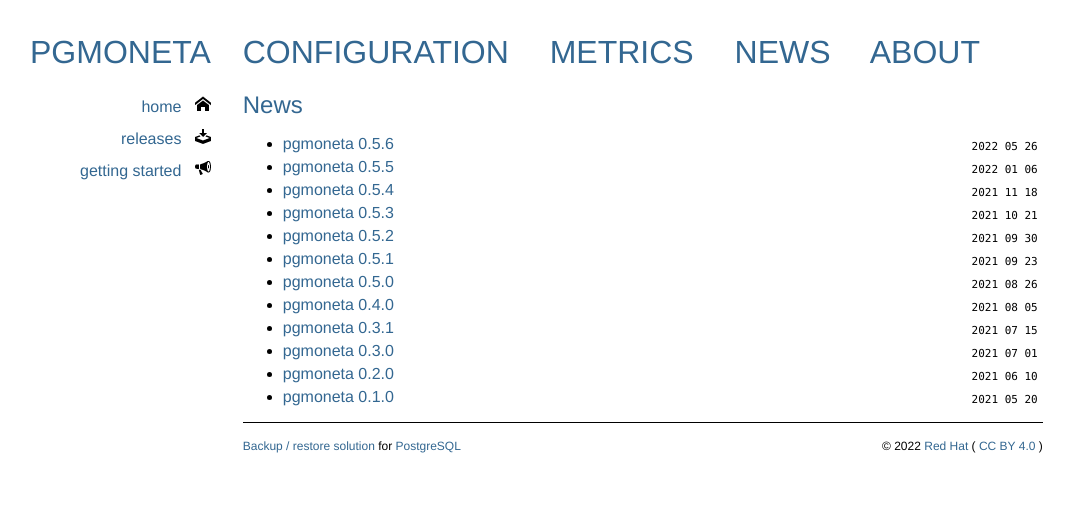
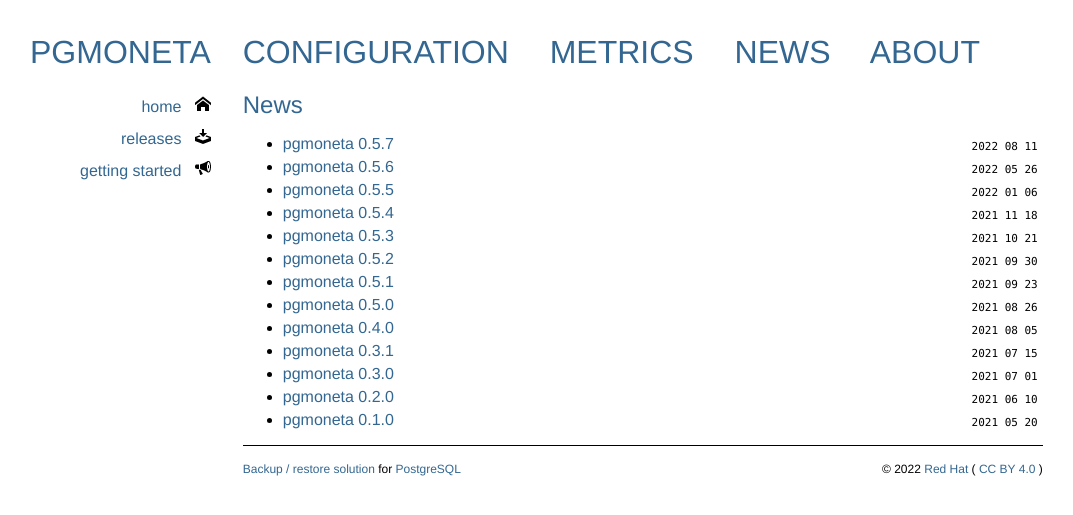
Before and after one commit to pgmoneta/pgmoneta.github.io, a Jekyll site: the page built from news.html, in a window 1280 px wide. Shown: the top 515 px of the page, without its empty margins (10-1083 px from the left). Built offline with Jekyll 4.4.1, drawn with Linux system fonts in a browser that asks for light colours; some web fonts are replaced.

Commit message:
pgmoneta 0.5.7

```diff
--- a/_data/releases.yml
+++ b/_data/releases.yml
@@ -34,3 +34,6 @@
 - name: pgmoneta 0.5.6
   date: 2022-05-26
   announce: release/announcement/2022/05/26/pgmoneta-0.5.6.html
+- name: pgmoneta 0.5.7
+  date: 2022-08-11
+  announce: release/announcement/2022/08/11/pgmoneta-0.5.7.html
--- a/gettingstarted.html
+++ b/gettingstarted.html
@@ -16,7 +16,7 @@ layout: default
     using "pgmoneta -?". You should see
 
     <pre>
-pgmoneta 0.5.6
+pgmoneta 0.5.7
   Backup / restore solution for PostgreSQL
 
 Usage:
@@ -136,7 +136,7 @@ pgmoneta -c pgmoneta.conf -u pgmoneta_users.conf
     You can see the commands it supports by using "pgmoneta-cli -?" which will give
 
     <pre>
-pgmoneta-cli 0.5.6
+pgmoneta-cli 0.5.7
   Command line utility for pgmoneta
 
 Usage:
@@ -208,7 +208,7 @@ echo $?
     You can see the commands it supports by using "pgmoneta-admin -?" which will give
 
     <pre>
-pgmoneta-admin 0.5.6
+pgmoneta-admin 0.5.7
   Administration utility for pgmoneta
 
 Usage:
```
Also changed, not shown: _posts/2022-08-11-pgmoneta-0.5.7.md (added, +21 -0 lines).
